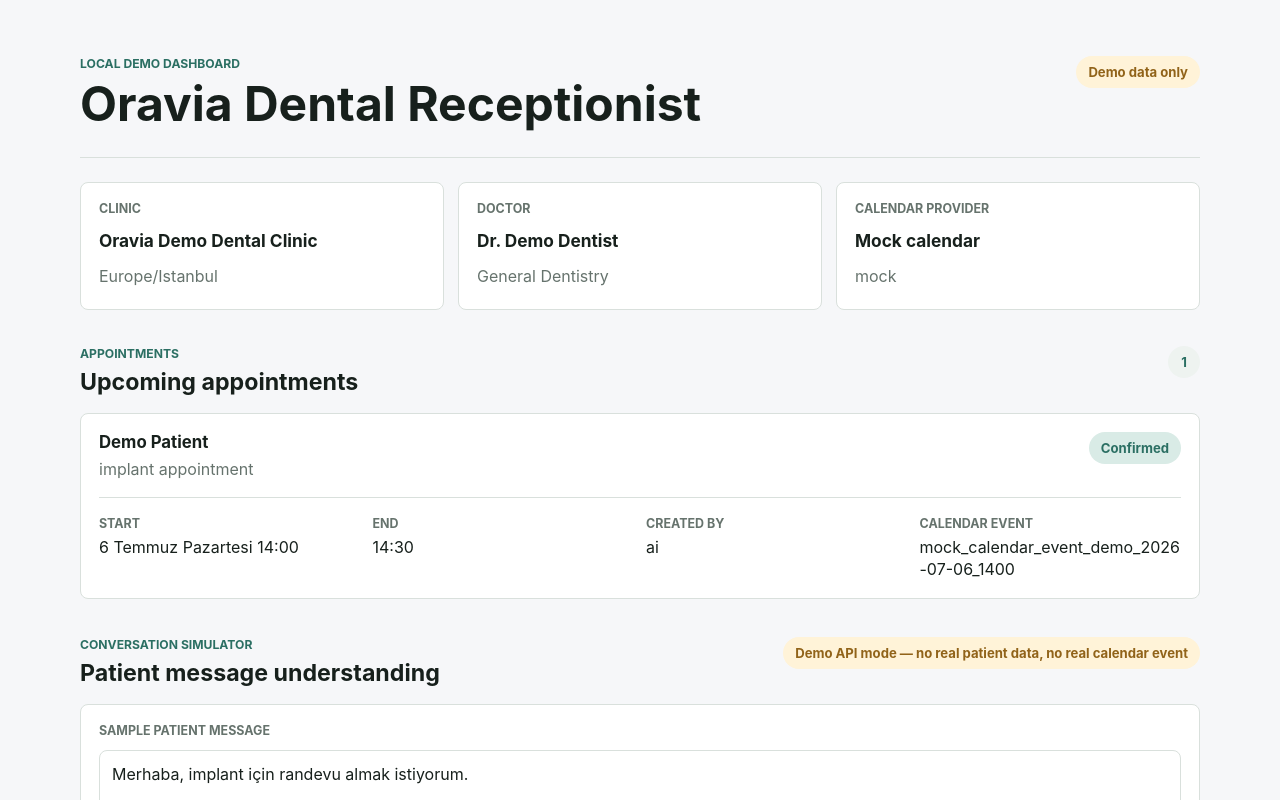
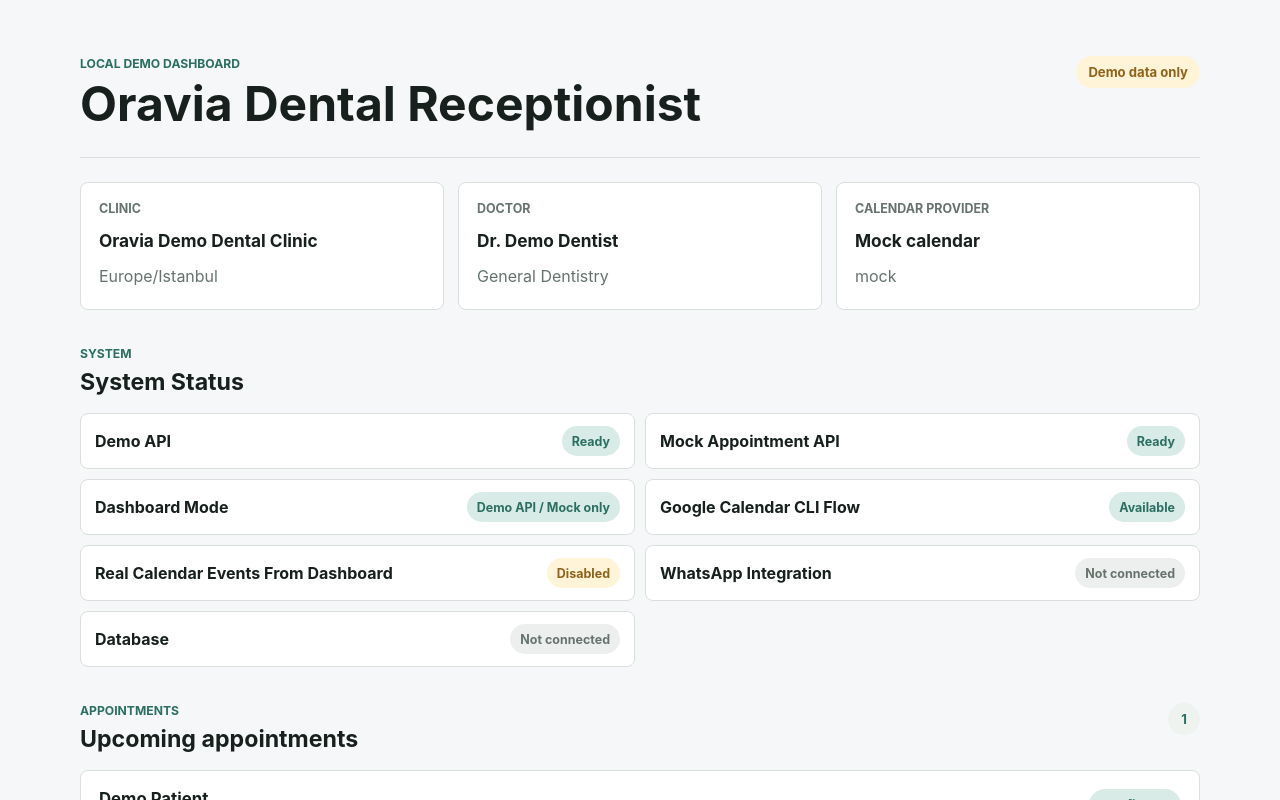
Before and after one commit to bekirkeles1/oravia, a Next.js app: page / in a window 1280 px wide. Shown: the top 800 px of the page. Built offline with nearby package versions, Linux system fonts and the light colour scheme.

Commit message:
Add dashboard system status panel

```diff
--- a/app/globals.css
+++ b/app/globals.css
@@ -10,6 +10,7 @@
   --accent-soft: #d9ebe6;
   --amber: #916319;
   --amber-soft: #fff3d8;
+  --gray-soft: #ecefed;
 }
 
 * {
@@ -108,7 +109,8 @@
 .classification-panel,
 .slots-panel,
 .reply-panel,
-.mock-appointment-panel {
+.mock-appointment-panel,
+.system-status-item {
   background: var(--surface);
   border: 1px solid var(--line);
   border-radius: 8px;
@@ -140,9 +142,14 @@
   overflow-wrap: anywhere;
 }
 
+.status-section,
 .appointments-section,
 .simulator-section {
   padding-top: 4px;
+}
+
+.status-section {
+  margin-bottom: 32px;
 }
 
 .simulator-section {
@@ -169,6 +176,55 @@
   display: grid;
   gap: 14px;
   margin-top: 16px;
+}
+
+.system-status-grid {
+  display: grid;
+  grid-template-columns: repeat(2, minmax(0, 1fr));
+  gap: 10px;
+  margin-top: 16px;
+}
+
+.system-status-item {
+  display: flex;
+  align-items: center;
+  justify-content: space-between;
+  gap: 14px;
+  min-height: 54px;
+  padding: 12px 14px;
+}
+
+.system-status-item span {
+  color: var(--text);
+  font-weight: 700;
+  line-height: 1.25;
+}
+
+.system-status-badge {
+  display: inline-flex;
+  align-items: center;
+  min-height: 30px;
+  padding: 0 10px;
+  border-radius: 999px;
+  font-size: 0.78rem;
+  white-space: nowrap;
+}
+
+.system-status-badge.ready,
+.system-status-badge.safe,
+.system-status-badge.available {
+  background: var(--accent-soft);
+  color: var(--accent);
+}
+
+.system-status-badge.disabled {
+  background: var(--amber-soft);
+  color: var(--amber);
+}
+
+.system-status-badge.not-connected {
+  background: var(--gray-soft);
+  color: var(--muted);
 }
 
 .appointment-card {
@@ -393,10 +449,16 @@
 
   .summary-grid,
   .appointment-details,
+  .system-status-grid,
   .simulator-grid,
   .simulator-output-grid,
   .classification-list {
     grid-template-columns: 1fr;
+  }
+
+  .system-status-item {
+    align-items: flex-start;
+    flex-direction: column;
   }
 
   .slot-list small {
--- a/app/page.js
+++ b/app/page.js
@@ -31,6 +31,26 @@
           <span className="label">Calendar provider</span>
           <strong>{appointment.calendarProviderLabel}</strong>
           <span>{appointment.calendarProvider}</span>
+        </div>
+      </section>
+
+      <section className="status-section" aria-labelledby="system-status-title">
+        <div className="section-heading">
+          <div>
+            <p className="eyebrow">System</p>
+            <h2 id="system-status-title">System Status</h2>
+          </div>
+        </div>
+
+        <div className="system-status-grid">
+          {dashboard.systemStatus.map((item) => (
+            <article className="system-status-item" key={item.name}>
+              <span>{item.name}</span>
+              <strong className={`system-status-badge ${item.tone}`}>
+                {item.status}
+              </strong>
+            </article>
+          ))}
         </div>
       </section>
 
--- a/src/dashboard/demoDashboardData.js
+++ b/src/dashboard/demoDashboardData.js
@@ -38,6 +38,43 @@
     productName: "Oravia Dental Receptionist",
     clinic: appointmentResult.appointment.clinic,
     doctor: appointmentResult.appointment.doctor,
+    systemStatus: [
+      {
+        name: "Demo API",
+        status: "Ready",
+        tone: "ready"
+      },
+      {
+        name: "Mock Appointment API",
+        status: "Ready",
+        tone: "ready"
+      },
+      {
+        name: "Dashboard Mode",
+        status: "Demo API / Mock only",
+        tone: "safe"
+      },
+      {
+        name: "Google Calendar CLI Flow",
+        status: "Available",
+        tone: "available"
+      },
+      {
+        name: "Real Calendar Events From Dashboard",
+        status: "Disabled",
+        tone: "disabled"
+      },
+      {
+        name: "WhatsApp Integration",
+        status: "Not connected",
+        tone: "not-connected"
+      },
+      {
+        name: "Database",
+        status: "Not connected",
+        tone: "not-connected"
+      }
+    ],
     appointments: [
       {
         id: appointmentResult.appointment.id,
```
Also changed, not shown: 2 other files (tests, documents, lock files or other folders).
